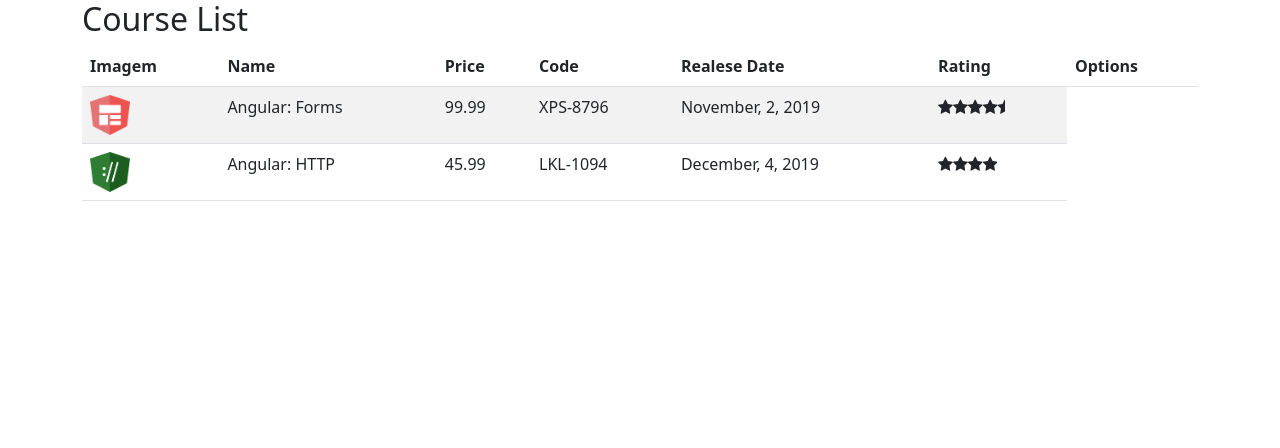
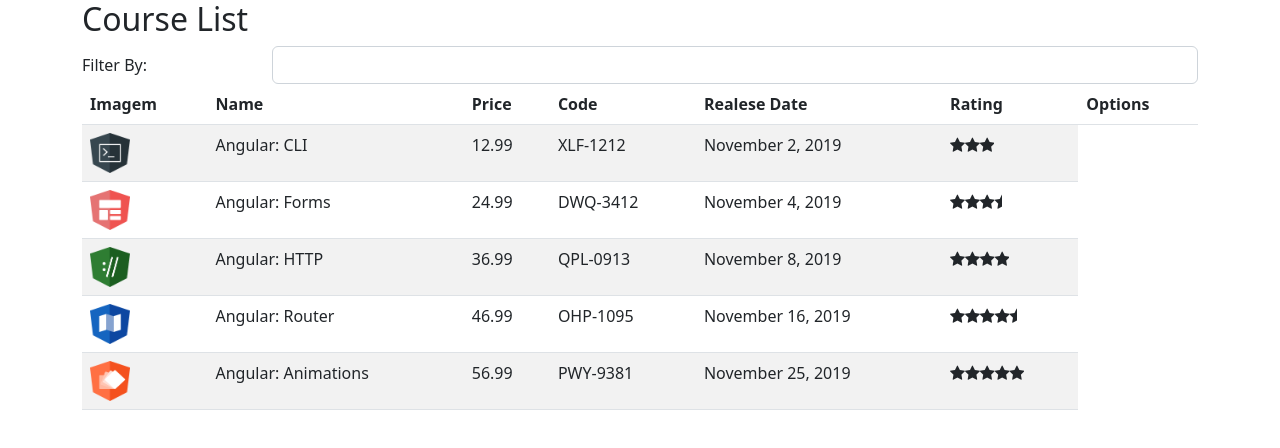
Before and after one commit to AlcidesThiago2016/Aula-Angular-Bootcamp-Santander-2022, an Angular app: page / in a window 1280 px wide. Shown: the top 448 px of the page. Built offline with nearby package versions, Linux system fonts and the light colour scheme.

Commit message:
Implantação FilterBy

```diff
--- a/src/app/courses/course-list.component.html
+++ b/src/app/courses/course-list.component.html
@@ -1,4 +1,14 @@
 <h2>Course List</h2>
+
+<div class="form-group row">
+
+    <label class="col-sm-2 col-form-label">Filter By:</label>
+
+    <div class="col-sm-10">
+        <input [(ngModel)]="filter" class="form-control">
+    </div>
+
+</div>
 
 <table class="table table-striped">
     <thead>
@@ -13,7 +23,7 @@
         </tr>
     </thead>
     <tbody>
-        <tr *ngFor="let course of courses">
+        <tr *ngFor="let course of filteredCourses">
             <td><img [src]="course.imageUrl" width="40" height="40"></td>
             <td>{{course.name}}</td>
             <td>{{course.price}}</td>
--- a/src/app/courses/course-list.component.ts
+++ b/src/app/courses/course-list.component.ts
@@ -1,5 +1,6 @@
 import { Component, OnInit } from "@angular/core";
 import { Course } from "./course";
+import { CourseService } from "./course.service";
 
 @Component({
     selector: 'app-course-list',
@@ -7,31 +8,28 @@
 })
 export class CourseListComponent implements OnInit{
 
-    courses: Course[] = [];
+    filteredCourses:  Course[] = [];
+
+    _courses: Course[] = [];
+
+    _filterBy!: string;
+
+    constructor(private courseService: CourseService){}
 
     ngOnInit(): void{
-       this.courses = [
-        {
-            id: 1,
-            name: 'Angular: Forms',
-            imageUrl : '/assets/images/forms.png',
-            price: 99.99,
-            code: 'XPS-8796',
-            duration : 120,
-            rating: 4.5,
-            realeseDate: 'November, 2, 2019'
-        },
-        {
-            id: 2,
-            name: 'Angular: HTTP',
-            imageUrl : '/assets/images/http.png',
-            price: 45.99,
-            code: 'LKL-1094',
-            duration : 80,
-            rating: 4,
-            realeseDate: 'December, 4, 2019'
-        }
-       ]
+      this._courses = this.courseService.retrieveAll();
+      this.filteredCourses = this._courses;
+    }
+
+    set filter(value: string){
+        this._filterBy = value;
+
+        this.filteredCourses = this._courses.filter((course: Course) => course.name.toLocaleLowerCase().indexOf(this._filterBy
+            .toLocaleLowerCase())> -1);
+    }
+
+    get filter(){
+        return this._filterBy;
     }
 
 }
--- /dev/null
+++ b/src/app/courses/course.service.ts
@@ -0,0 +1,71 @@
+import { Injectable } from "@angular/core";
+import { Course } from "./course";
+
+@Injectable({
+    providedIn: 'root'
+})
+export class CourseService{
+
+    retrieveAll(): Course[]{
+        return COURSES;
+    }
+
+}
+
+var COURSES: Course[] = [
+    {
+        id: 1,
+        name: 'Angular: CLI',
+        realeseDate: 'November 2, 2019',
+        description: 'Neste curso, os alunos irão obter um grande conhecimento nos principais recursos do CLI.',
+        duration: 120,
+        code: 'XLF-1212',
+        rating: 3,
+        price: 12.99,
+        imageUrl: '/assets/images/cli.png',
+    },
+    {
+        id: 2,
+        name: 'Angular: Forms',
+        realeseDate: 'November 4, 2019',
+        description: 'Neste curso, os alunos irão obter um conhecimento aprofundado sobre os recursos disponíveis no módulo de Forms.',
+        duration: 80,
+        code: 'DWQ-3412',
+        rating: 3.5,
+        price: 24.99,
+        imageUrl: '/assets/images/forms.png',
+    },
+    {
+        id: 3,
+        name: 'Angular: HTTP',
+        realeseDate: 'November 8, 2019',
+        description: 'Neste curso, os alunos irão obter um conhecimento aprofundado sobre os recursos disponíveis no módulo de HTTP.',
+        duration: 80,
+        code: 'QPL-0913',
+        rating: 4.0,
+        price: 36.99,
+        imageUrl: '/assets/images/http.png',
+    },
+    {
+        id: 4,
+        name: 'Angular: Router',
+        realeseDate: 'November 16, 2019',
+        description: 'Neste curso, os alunos irão obter um conhecimento aprofundado sobre os recursos disponíveis no módulo de Router.',
+        duration: 80,
+        code: 'OHP-1095',
+        rating: 4.5,
+        price: 46.99,
+        imageUrl: '/assets/images/router.png',
+    },
+    {
+        id: 5,
+        name: 'Angular: Animations',
+        realeseDate: 'November 25, 2019',
+        description: 'Neste curso, os alunos irão obter um conhecimento aprofundado sobre os recursos disponíveis sobre Animation.',
+        duration: 80,
+        code: 'PWY-9381',
+        rating: 5,
+        price: 56.99,
+        imageUrl: '/assets/images/animations.png',
+    }
+];
--- a/src/app/courses/course.ts
+++ b/src/app/courses/course.ts
@@ -7,4 +7,5 @@
     duration! : number;
     rating!: number;
     realeseDate!: string;
+    description!: string;
 }
```
